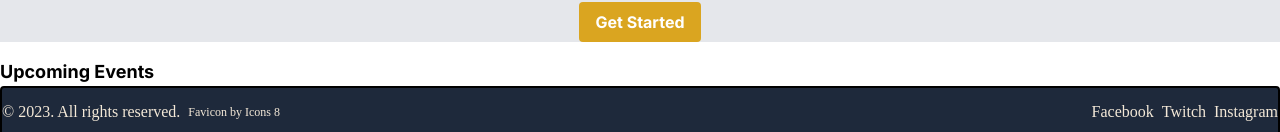
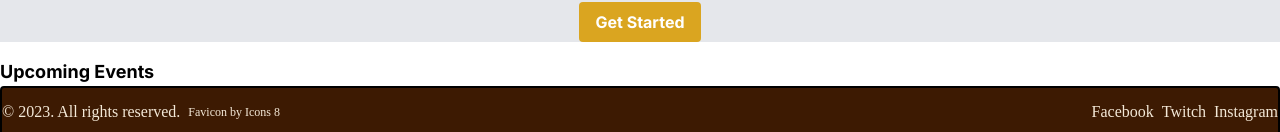
Before and after one commit to Scoyou/zalantha, a Next.js app: page / in a window 1280 px wide. Shown: the part 1312-1444 px from the top of the page. Built offline with nearby package versions, Linux system fonts and the light colour scheme.

Commit message:
update footer

```diff
--- a/src/app/ui/footer.tsx
+++ b/src/app/ui/footer.tsx
@@ -1,6 +1,6 @@
 export const Footer = () => {
   return (
-    <footer className="bg-slate-800 border-black border-2 rounded py-3 text-center metamorphous-regular flex flex-col md:flex-row justify-between items-center">
+    <footer className="bg-darkWood border-black border-2 rounded py-3 text-center metamorphous-regular flex flex-col md:flex-row justify-between items-center">
       <div className="md:flex md:items-center">
         <p className="text-amber-100 md:mb-0">© 2023. All rights reserved.</p>
         <p className="text-xs text-amber-100 md:mb-0 md:ml-2">
```
